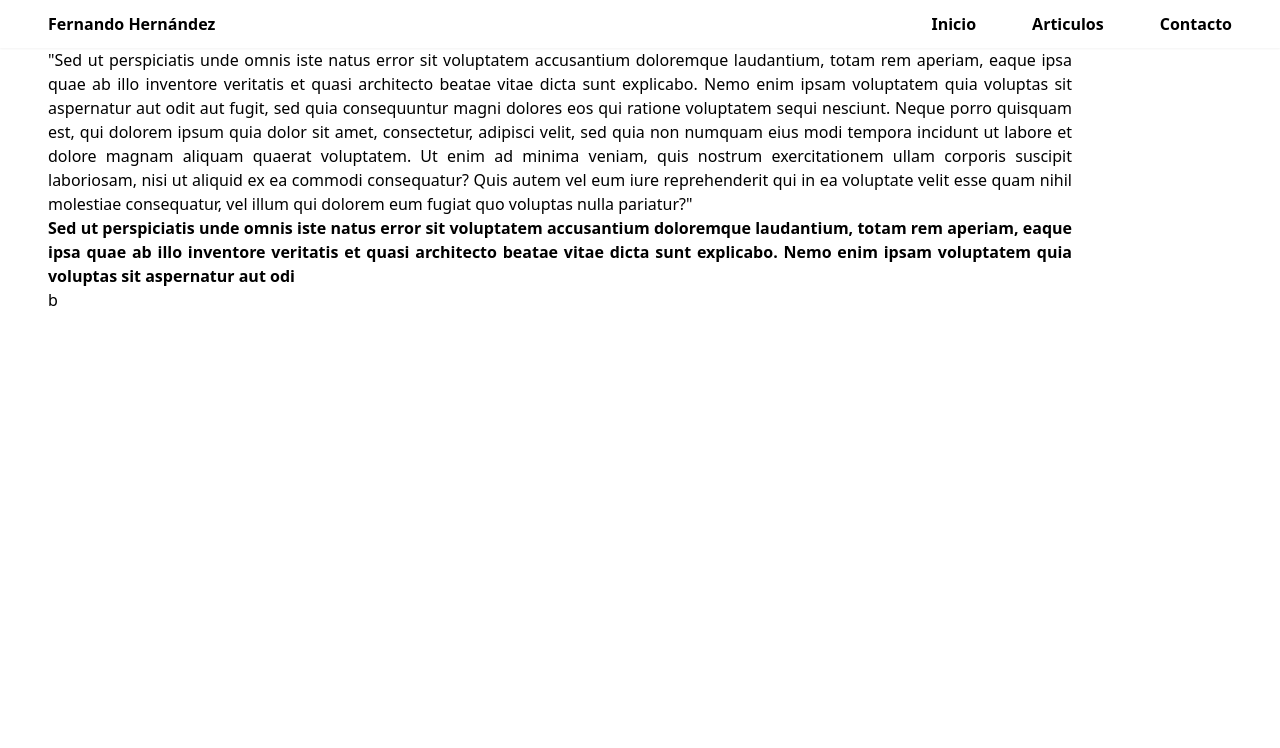
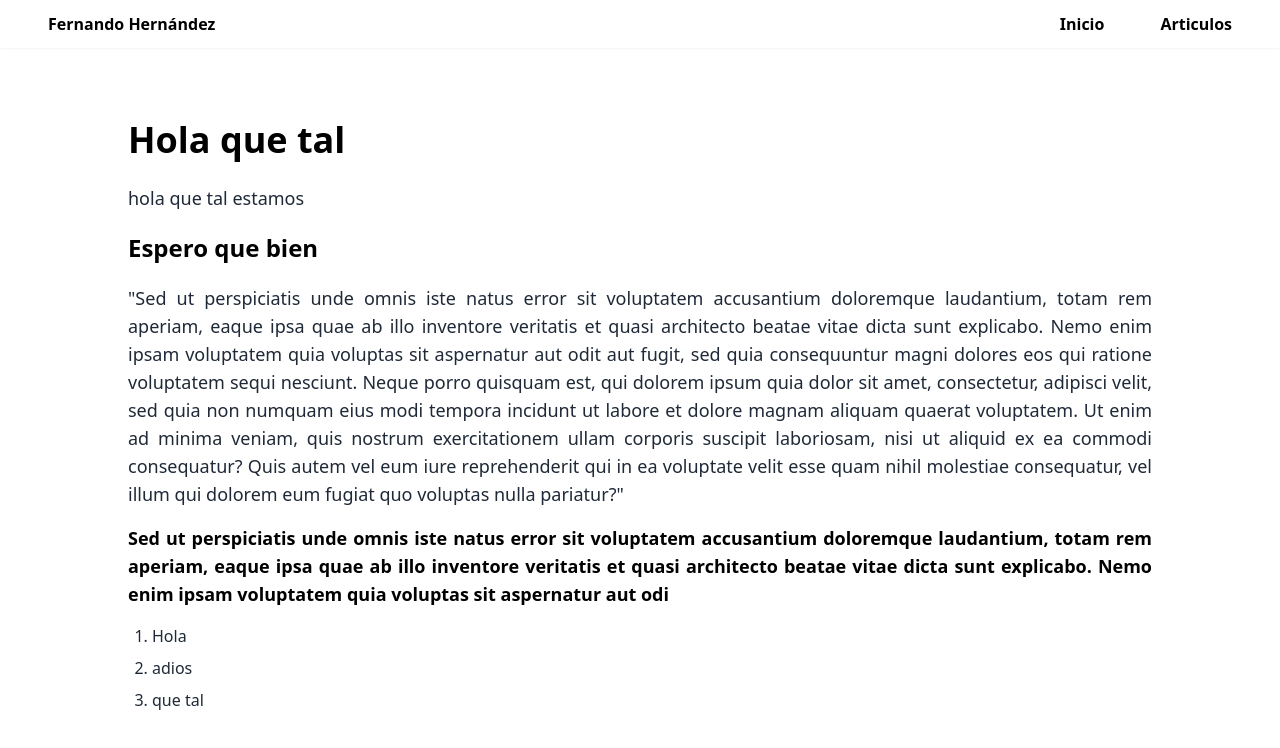
Before and after one commit to warmasster/portfolio, a SvelteKit app: page /blog/articulos/hola in a window 1280 px wide. Shown: the top 748 px of the page. Built offline with nearby package versions, Linux system fonts and the light colour scheme.

Commit message:
fixed styles

```diff
--- a/src/routes/blog/+layout.svelte
+++ b/src/routes/blog/+layout.svelte
@@ -15,9 +15,6 @@
         <button class="transition-all hover:scale-105"
         on:click={() => goto("/blog/articulos")}
         >Articulos</button>
-        <button class="transition-all hover:scale-105" ºº
-        on:click={() => goto("/blog/contacto")}
-        >Contacto</button>
     </div>
 </div>
 <slot />
--- a/src/routes/blog/+page.svelte
+++ b/src/routes/blog/+page.svelte
@@ -1,8 +1,53 @@
+<script>
+  import Github from "svelte-material-icons/Github.svelte"
+  import Linkedin from "svelte-material-icons/Linkedin.svelte"
+  import ArrowRigth from "svelte-material-icons/ArrowRight.svelte"
+  import articulos from "./articulos.json"
+  let maxnum =  Math.floor(Math.random() * Object.keys(articulos).length);
+  let randomArt = articulos[Object.keys(articulos)[maxnum]]
+  let maxTitleLen = 20
+
+</script>
 <div class="flex flex-col w-[100%] justify-center">
-  <div class="mt-8 flex flex-col items-center justify-center">
-    <h1 class="text-6xl">Blog</h1>
-    <p class="w-[60%] mt-6 text-center">Mi blog donde encontrarás varios articulos sobre varias areas de la informatica</p>
+  <div class="mt-8 flex flex-col items-center justify-center font-semibold text-center">
+    <h1 class="py-1 text-3xl sm:text-5xl">Blog</h1>
+    <h2 class="py-1 text-2xl sm:text-3xl lg:mx-0 mx-2">Mi blog donde veras podras ver mis articulos</h2>
   </div>
   <div class="border-t-2 mt-6 border-slate-200 w-[100%]"></div>
 
 </div>
+
+<div class="flex items-center justify-center">
+  <div class="grid md:grid-cols-2 grid-cols-1 lg:w-[60%] items-center justify-center align-middle gap-10 lg:mx-[22%] xl:mx-[30%] m-10">
+    <div class="px-4 py-3 w-[100%] sm:h-52 h-36 shadow-[0px_0px_30px_6px_#00000024] bg-slate-50 rounded-2xl">
+      <div  class="flex flex-col justify-center items-center">
+        <p class="text-2xl font-semibold text-center">Articulo destacado</p>
+        <div class="flex w-[100%] items-center justify-center gap-6 my-5">
+          <span class="flex items-center justify-center p-2 w-[100%] text-black transition-all bg-gray-100 rounded-lg shadow-md cursor-pointer hover:shadow-lg hover:scale-105">
+              <a href='blog/articulos/{randomArt.ref}'>{randomArt.Titulo.slice(0,maxTitleLen)}{randomArt.Titulo.length > maxTitleLen ? "..." : ""}</a>
+              <ArrowRigth class="ml-4"/>
+          </span>
+        </div>
+      </div>
+    </div>
+
+    <div class="px-4 py-3 w-[100%] h-52 shadow-[0px_0px_30px_6px_#00000024] bg-slate-50 rounded-2xl">
+      <div  class="flex flex-col justify-center items-center">
+        <p class="text-2xl font-semibold text-center"> Contacto</p>
+        <div class="flex items-center justify-center gap-6 my-5">
+          <span class="flex items-center gap-2 px-4 py-2 text-white transition-all bg-black rounded-lg shadow-md cursor-pointer hover:shadow-lg hover:scale-105">
+            <a target="_blank" href="https://github.com/warmasster">Github</a>
+            <Github size=20 />
+                </span>
+                <span class="flex items-center gap-2 px-4 py-2 text-black transition-all bg-gray-100 rounded-lg shadow-md cursor-pointer hover:shadow-lg hover:scale-105">
+                    <a target="_blank" href="https://linkedin.com/in/fernando-hernandez-019310312">LinkedIn</a>
+                    <Linkedin size=20 />
+                </span>
+              </div>
+              <p class="w-fit text-lg font-semibold">fernandohmdev@gmail.com</p>
+              <p class="w-fit text-lg font-semibold">688 68 50 40</p>
+            </div>
+          </div>
+
+  </div>
+</div>
--- a/src/routes/blog/articulos/+page.svelte
+++ b/src/routes/blog/articulos/+page.svelte
@@ -2,34 +2,32 @@
   import Magnify from "svelte-material-icons/Magnify.svelte"
   import articulos from "../articulos.json"
   let search = "";
-  const checksearch = (search) => articulos.forEach(element => {
-    console.log(element)
-    if (search in element.Titulo){
-      console.log(element.Titulo)
-    }
-  });
 </script>
 <div class="flex flex-col w-[100%] justify-center">
-  <div class="mt-8 flex flex-col items-center justify-center">
-    <h1 class="text-6xl">Artículos</h1>
-    <p class="w-[60%] mt-6 text-center">Busca a continuacion los articulos que te interesan</p>
+  <div class="mt-8 flex flex-col items-center justify-center font-semibold text-center">
+    <h1 class="py-1 text-3xl sm:text-5xl">Articulos</h1>
+    <h2 class="py-1 text-2xl sm:text-3xl">Busca el articulo que quieras</h2>
   </div>
-  <div class="flex justify-center items-center">
-    <div class="m-8 items-center justify-center w-[30%] focus-within:border-black bg-gray-100 flex px-4 py-1 border-gray-500 border-2 focus:placeholder-slate-800  rounded-full focus:text-black text-gray-500">
-      <input class="focus:outline-none w-[90%] focus:text-black bg-gray-100" on:keypress={() => checksearch(search)} bind:value={search} placeholder="Escribe que articulo quieres buscar" type="text">
+</div>
+<div class="border-t-2 mt-6 border-slate-200 w-[100%]"></div>
+<div class="flex justify-center">
+  <div class="flex justify-center items-center w-[80%]">
+    <div class="mt-4 items-center justify-center lg:w-[30%] w-[90%] focus-within:border-black bg-gray-100 flex px-4 py-1 border-gray-500 border-2 focus:placeholder-slate-800  rounded-full focus:text-black text-gray-500">
+      <input class="focus:outline-none w-[90%] focus:text-black bg-gray-100" bind:value={search} placeholder="Busca un articulo" type="text">
       <Magnify class="w-[10%]"/>
     </div>
   </div>
-  <div class="border-t-2 border-black w-[100%]"></div>
 </div>
 
-<div class="grid grid-cols-2 items-center justify-center align-middle gap-10 m-10">
+<div class="flex items-center justify-center">
+  <div class="grid md:grid-cols-2 grid-cols-1 lg:w-[60%] w-[80%] items-center justify-center align-middle gap-10 lg:mx-[22%] xl:mx-[30%] m-10">
     {#each Object.values(articulos) as articulo}
       {#if articulo.Titulo.toLowerCase().includes(search.toLowerCase()) || search===""}
         <a href='/blog/articulos/{articulo.ref}'>
           <div class="px-4 py-3 w-[100%] h-60 shadow-[0px_0px_30px_6px_#00000024] bg-slate-50 rounded-2xl">
             <div class="h-[90%] text-xl">
-            <p>{articulo.Titulo}</p>
+              <p class="font-semibold">{articulo.Titulo}</p>
+              <p class="mt-[7%]">{articulo.Descripcion}</p>
             </div>
             <div class="h-[90%]">
 
@@ -39,3 +37,4 @@
       {/if}
     {/each}
   </div>
+</div>
--- a/src/routes/blog/articulos/[slug]/+page.svelte
+++ b/src/routes/blog/articulos/[slug]/+page.svelte
@@ -6,7 +6,7 @@
   onMount(async () => {
     try {
           // Usamos fetch para cargar el archivo Markdown
-          const response = await fetch(`/arts/${$page.params.slug}.md`);
+          const response = await fetch(`/arts/${$page.params.slug}/${$page.params.slug}.md`);
         if (response.ok) {
             markdownContent = await response.text();
         } else {
@@ -15,7 +15,7 @@
     } catch (error) {
       markdownContent = 'Error al cargar el archivo';
     }
-    document.getElementById('content').innerHTML = marked.parse(markdownContent)
+    document.getElementById('markdown-container').innerHTML = marked.parse(markdownContent)
 });
 </script>
 
@@ -24,6 +24,40 @@
 {:else}
 <p>Cargando...</p>
 {/if}
-<div class="w-[80%] flex mx-12 text-justify justify-center">
-    <div id="content" ></div>
+<div class="flex justify-center mt-12">
+  <div class="w-[80%] flex mx-12 text-justify justify-center">
+      <div id="markdown-container" ></div>
+  </div>
 </div>
+
+<style>
+  /* Style the ID instead of a class */
+  #markdown-container {
+    @apply text-base;
+  }
+
+  /* Use :global with the ID selector */
+  :global(#markdown-container h1) {
+    @apply text-4xl font-bold my-6;
+  }
+
+  :global(#markdown-container h2) {
+    @apply text-2xl font-bold my-5;
+  }
+
+  :global(#markdown-container p) {
+    @apply text-lg text-gray-800 my-4;
+  }
+
+  :global(#markdown-container ul) {
+    @apply list-disc pl-6;
+  }
+
+  :global(#markdown-container li) {
+    @apply text-gray-800 mb-2 list-decimal;
+  }
+
+  :global(#markdown-container strong) {
+    @apply font-bold text-black;
+  }
+</style>
--- a/src/routes/blog/contacto/+page.svelte
+++ /dev/null
@@ -1,15 +0,0 @@
-<script>
-    import Github from "svelte-material-icons/Github.svelte"
-    import Linkedin from "svelte-material-icons/Linkedin.svelte"
-
-</script>
-<div class="flex items-center justify-center gap-6 my-5">
-    <span class="flex items-center gap-2 px-4 py-2 text-white transition-all bg-black rounded-lg shadow-md cursor-pointer hover:shadow-lg hover:scale-105">
-        <a target="_blank" href="https://github.com/warmasster">Github</a>
-        <Github size=20 />
-    </span>
-    <span class="flex items-center gap-2 px-4 py-2 text-black transition-all bg-gray-100 rounded-lg shadow-md cursor-pointer hover:shadow-lg hover:scale-105">
-        <a target="_blank" href="https://linkedin.com/in/fernando-hernandez-019310312">LinkedIn</a>
-        <Linkedin size=20 />
-    </span>
-</div>
--- a/src/routes/home/Contact.svelte
+++ b/src/routes/home/Contact.svelte
@@ -1,4 +1,4 @@
 <section class="contacto flex flex-col font-semibold text-lg items-center justify-center w-full bg-black h-[150px] p-4">
     <p class="text-white">fernandohmdev@gmail.com</p>
-    <p class="text-white">688685040</p>
+    <p class="text-white">688 68 50 40</p>
 </section>
--- a/static/arts/hola.md
+++ b/static/arts/hola/hola.md
@@ -1,4 +1,14 @@
+# Hola que tal
+
+hola que tal estamos
+
+## Espero que bien
+
+
 "Sed ut perspiciatis unde omnis iste natus error sit voluptatem accusantium doloremque laudantium, totam rem aperiam, eaque ipsa quae ab illo inventore veritatis et quasi architecto beatae vitae dicta sunt explicabo. Nemo enim ipsam voluptatem quia voluptas sit aspernatur aut odit aut fugit, sed quia consequuntur magni dolores eos qui ratione voluptatem sequi nesciunt. Neque porro quisquam est, qui dolorem ipsum quia dolor sit amet, consectetur, adipisci velit, sed quia non numquam eius modi tempora incidunt ut labore et dolore magnam aliquam quaerat voluptatem. Ut enim ad minima veniam, quis nostrum exercitationem ullam corporis suscipit laboriosam, nisi ut aliquid ex ea commodi consequatur? Quis autem vel eum iure reprehenderit qui in ea voluptate velit esse quam nihil molestiae consequatur, vel illum qui dolorem eum fugiat quo voluptas nulla pariatur?"
-*
+
 **Sed ut perspiciatis unde omnis iste natus error sit voluptatem accusantium doloremque laudantium, totam rem aperiam, eaque ipsa quae ab illo inventore veritatis et quasi architecto beatae vitae dicta sunt explicabo. Nemo enim ipsam voluptatem quia voluptas sit aspernatur aut odi**
-* b
+
+* Hola
+* adios
+* que tal
```
Lines whose indentation alone changed are shown as unchanged.
